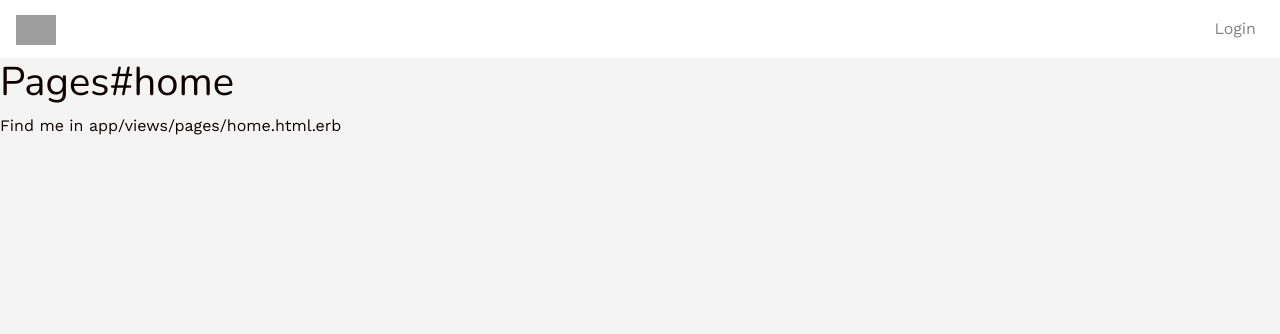
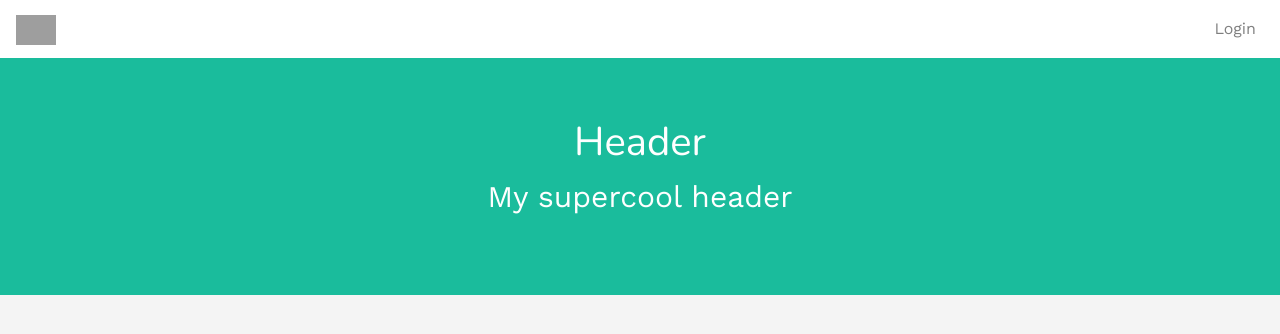
Before and after one commit to Franck11111/Foodini, a Rails app: page / in a window 1280 px wide. Shown: the top 334 px of the page. Run offline with Rails 7, Linux system fonts and the light colour scheme; style sheets or scripts are compiled from the project's sources; some libraries are stand-ins or nearby versions; grey boxes are pictures that could not be loaded.

Commit message:
header stuff

```diff
--- /dev/null
+++ b/app/assets/stylesheets/components/_header.scss
@@ -0,0 +1,7 @@
+.header {
+  padding: 60px;
+  text-align: center;
+  background: #1abc9c;
+  color: white;
+  font-size: 30px;
+}
--- a/app/assets/stylesheets/components/_index.scss
+++ b/app/assets/stylesheets/components/_index.scss
@@ -2,3 +2,4 @@
 @import "alert";
 @import "avatar";
 @import "navbar";
+@import "header";
--- a/app/views/pages/home.html.erb
+++ b/app/views/pages/home.html.erb
@@ -1,2 +1,4 @@
-<h1>Pages#home</h1>
-<p>Find me in app/views/pages/home.html.erb</p>
+<div class="header">
+  <h1>Header</h1>
+  <p>My supercool header</p>
+</div>
```
